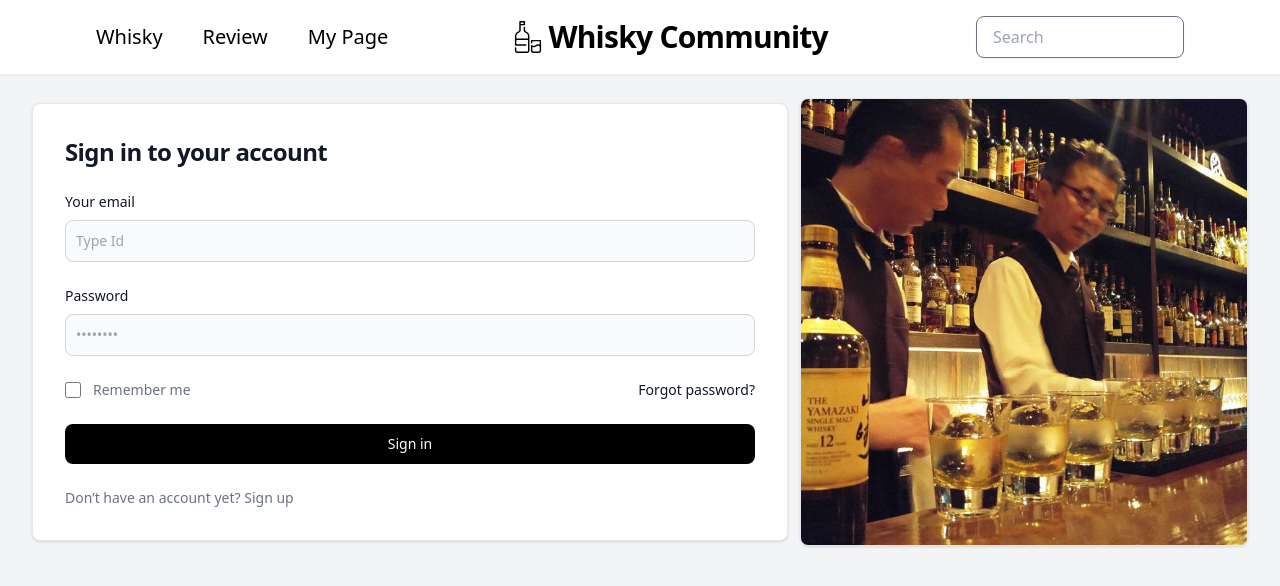
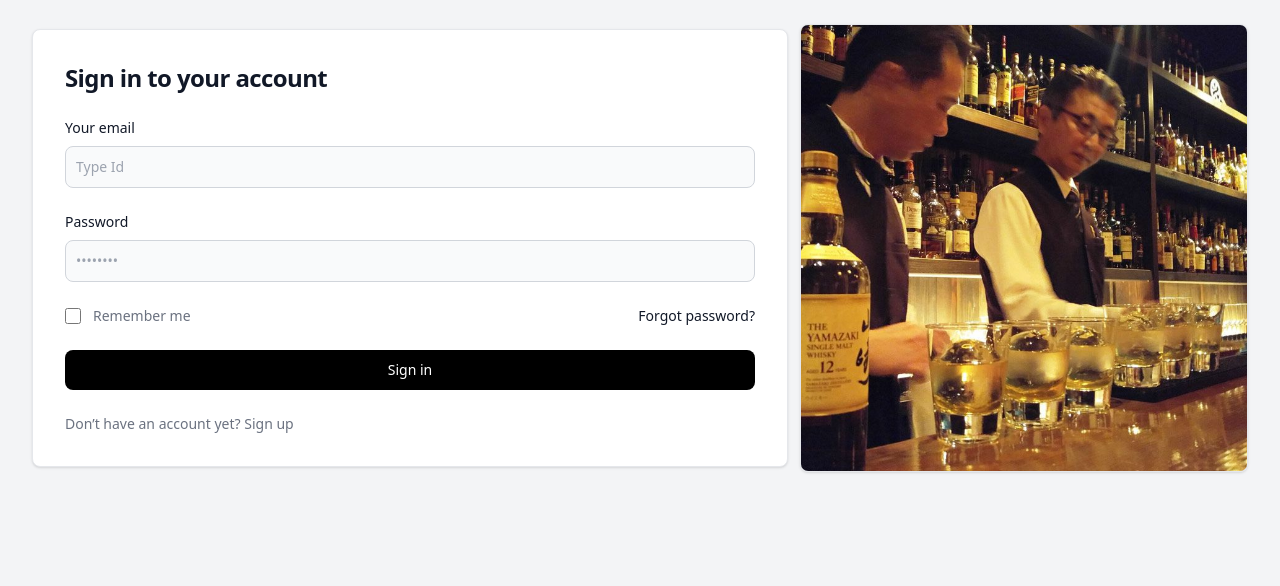
Before and after one commit to Lainari/LiquorCommunity-Laravel, a Next.js app in the folder community-app/client/: page /login in a window 1280 px wide. Shown: the top 586 px of the page. Built offline with nearby package versions, Linux system fonts and the light colour scheme.

Commit message:
fix : Bug fix what can't work Image component

```diff
--- a/community-app/client/next.config.js
+++ b/community-app/client/next.config.js
@@ -1,13 +1,4 @@
 /** @type {import('next').NextConfig} */
-const nextConfig = {
-    webpack(config) {
-      config.module.rules.push({
-        test: /\.svg$/,
-        use: ['@svgr/webpack'],
-      });
+const nextConfig = {}
 
-      return config;
-    },
-  }
-
-  module.exports = nextConfig
+module.exports = nextConfig
--- a/community-app/client/src/app/layout.tsx
+++ b/community-app/client/src/app/layout.tsx
@@ -1,4 +1,4 @@
-import '@/styles/globals.css'
+import '../styles/globals.css'
 import { Mainicon } from '../../public/svgs/index'
 
 export const metadata = {
@@ -14,7 +14,7 @@ export default function RootLayout({
   return (
     <html>
       <body className="bg-gray-100 min-h-screen font-sans text-gray-900">
-      <header className="bg-white shadow-sm bg-slate-300">
+      {/* <header className="bg-white shadow-sm bg-slate-300">
           <div className="flex justify-between items-center py-4 px-24 w-full bg-white text-white z-30 relative">
             <nav className="flex space-x-10">
               <a href="/whisky" className="text-xl text-black hover:text-gray-500">Whisky</a>
@@ -29,7 +29,7 @@ export default function RootLayout({
               <input className="rounded-lg border flex-1 appearance-none border border-gray-500 w-52 py-2 px-4 bg-white text-gray-700 placeholder-gray-400 shadow-sm text-base focus:outline-none focus:ring-2 focus:ring-purple-600 focus:border-transparent" type="search" placeholder="Search"/>
             </div>
           </div>
-        </header>
+        </header> */}
         <main className="max-w-7xl mx-auto px-4 sm:px-6 lg:px-8 mt-6">
           {children}
         </main>
--- a/community-app/client/src/app/login/page.tsx
+++ b/community-app/client/src/app/login/page.tsx
@@ -1,3 +1,5 @@
+import Image from "next/image"
+
 export default function Login(){
     return (
         <>
@@ -34,7 +36,14 @@ export default function Login(){
                         </form>
                     </div>
                 </div>
-                <img className="flex sm:max-w-md rounded-lg shadow border md:mt-0 xl:p-0" src="/images/loginImage.png" alt="LoginImage" />
+                {/* <img className="flex sm:max-w-md rounded-lg shadow border md:mt-0 xl:p-0" src="/images/loginImage.png" alt="LoginImage" /> */}
+                <Image
+                    className="flex sm:max-w-md rounded-lg shadow border md:mt-0 xl:p-0"
+                    src="/images/loginImage.png"
+                    width={500}
+                    height={500}
+                    alt="LoginImage"
+                />
             </div>
         </>
     )
```
Also changed, not shown: community-app/client/package.json (+6 -3 lines), community-app/client/.eslintrc.json.
